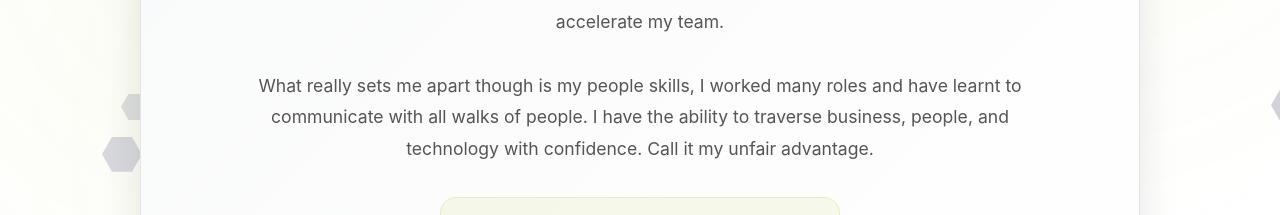
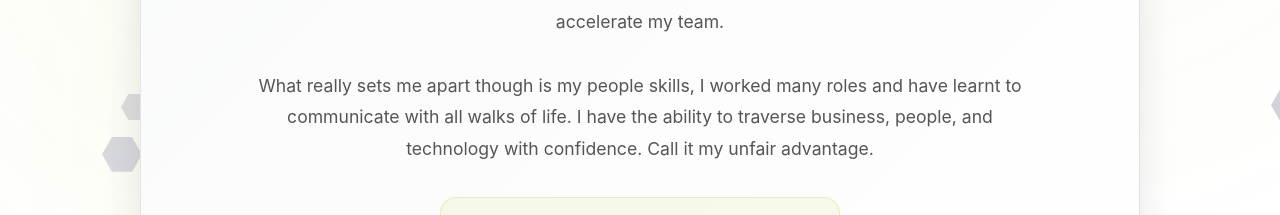
Before and after one commit to Shalin-N/portfolio, a React (Vite) app: page / in a window 1280 px wide. Shown: the part 496-711 px from the top of the page. Built offline with nearby package versions, Linux system fonts and the light colour scheme.

Commit message:
fix: refine wording in pitch text for improved clarity

```diff
--- a/src/components/Pitch.tsx
+++ b/src/components/Pitch.tsx
@@ -20,7 +20,7 @@ const Pitch = () => {
             </p>
 
             <p className="pitch-text">
-              What really sets me apart though is my people skills, I worked many roles and have learnt to communicate with all walks of people. I have the ability to traverse business, people, and technology with confidence. Call it my unfair advantage.
+              What really sets me apart though is my people skills, I worked many roles and have learnt to communicate with all walks of life. I have the ability to traverse business, people, and technology with confidence. Call it my unfair advantage.
             </p>
 
             <div className="fun-fact">
```
